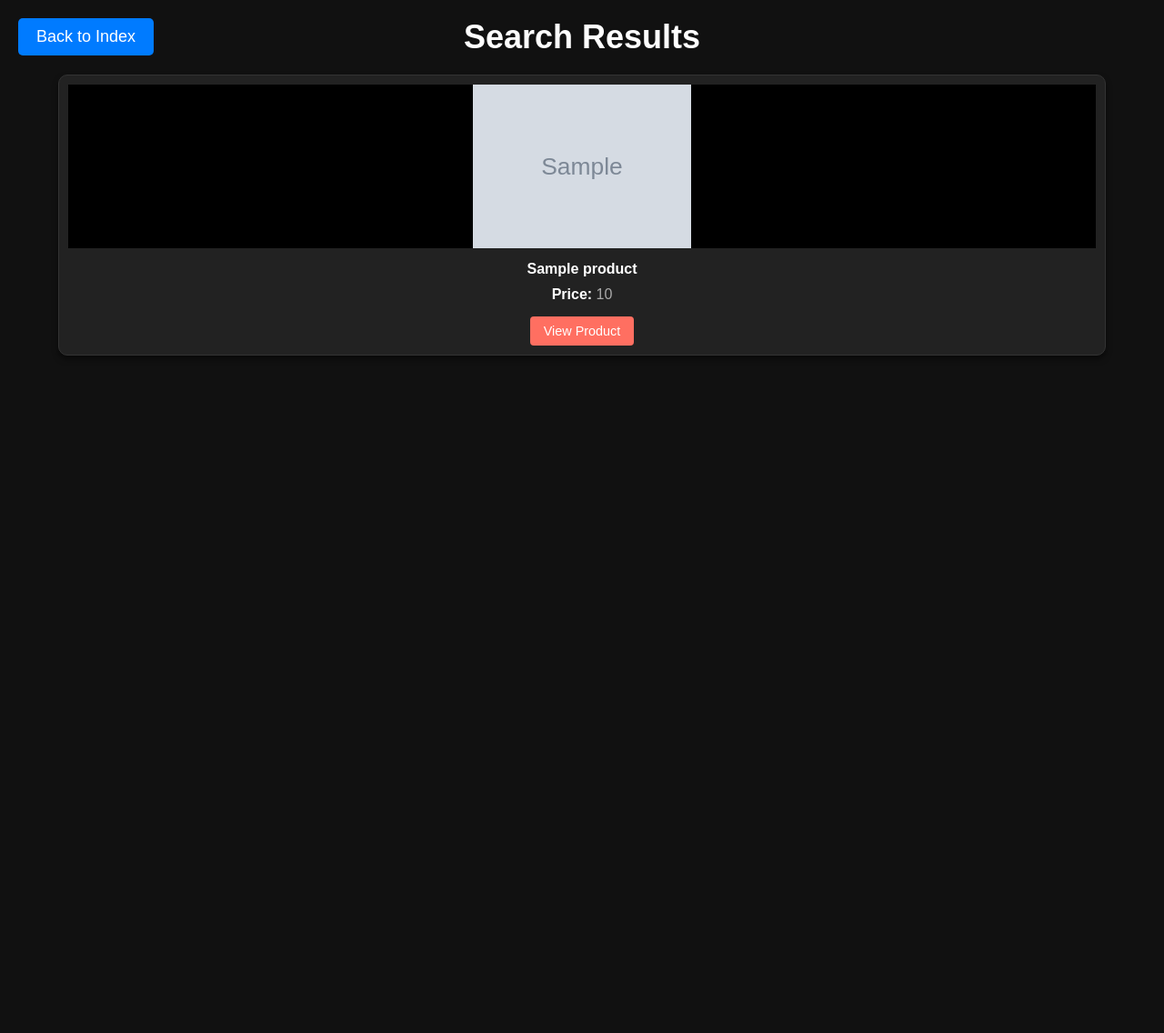
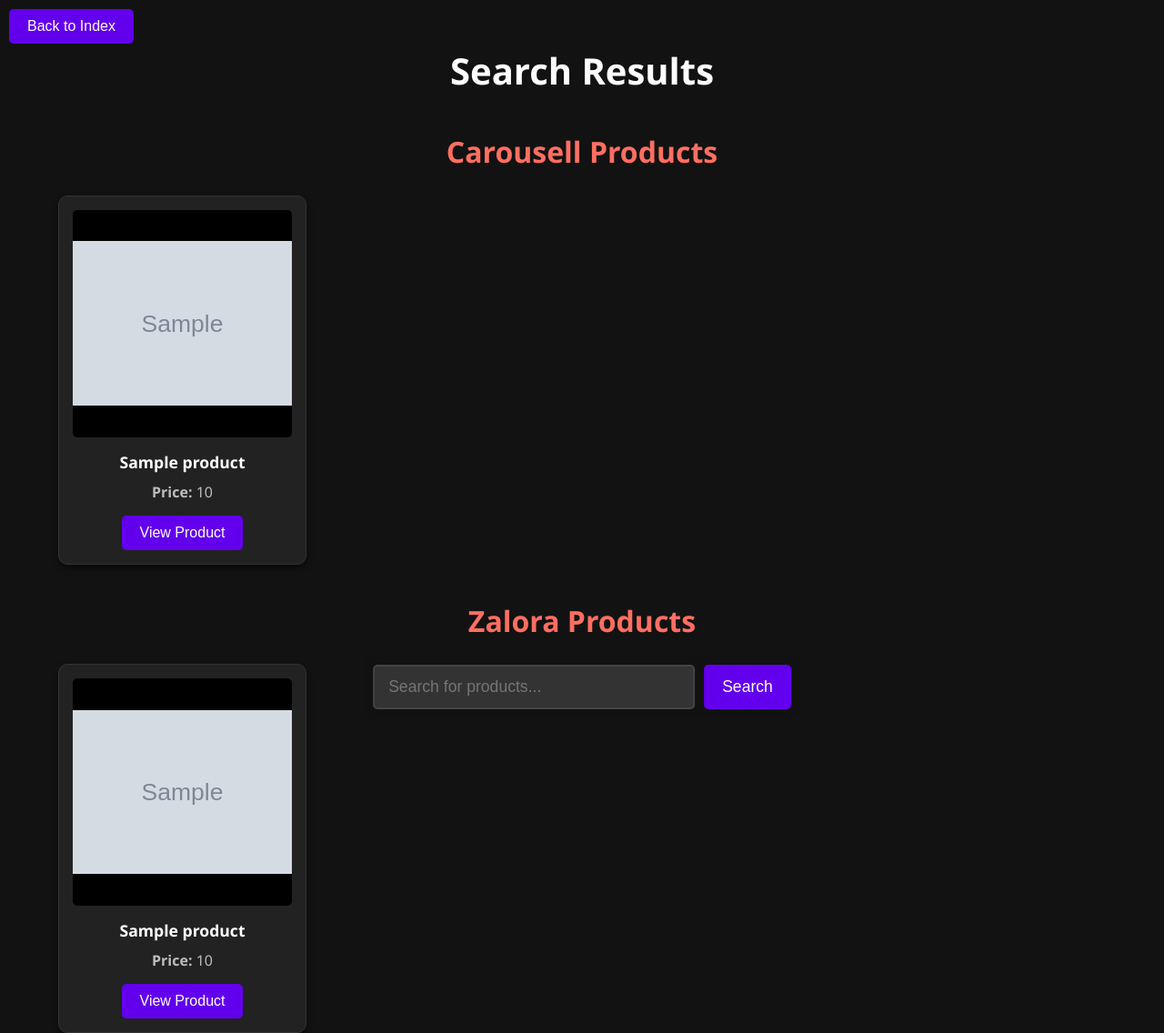
Before and after one commit to vinmeil/render-searchAI, a Flask app: template templates/products.html in a window 1280 px wide. Shown: the whole page at 91% size. Before the commit the page ends 391 px from the top, so only its background shows below. Run offline with Flask 3, Linux system fonts and the light colour scheme; the template is opened without the code that fills it: most values are stand-ins (such as "Sample title", 1, 10 or a date in 2020); grey boxes marked "Sample" are stand-in pictures.

Commit message:
changed UI

```diff
--- a/templates/products.html
+++ b/templates/products.html
@@ -3,105 +3,178 @@
 <head>
     <meta charset="UTF-8">
     <meta name="viewport" content="width=device-width, initial-scale=1.0">
-    <title>SearchAI Product Search</title>
-    <link rel="stylesheet" href="{{ url_for('static', filename='styles.css') }}">
+    <title>Product Search Results</title>
     <style>
         /* General Styles */
         body {
-            font-family: Arial, sans-serif;
-            background-color: #111;
-            color: #fff;
+            font-family: 'Segoe UI', Tahoma, Geneva, Verdana, sans-serif;
             margin: 0;
             padding: 0;
+            background-color: #121212;
+            color: #E0E0E0;
         }
+
+        .header {
+            position: fixed;
+            top: 10px;
+            left: 10px;
+            z-index: 1000;
+        }
+
+        .header .back-button button {
+            padding: 10px 20px;
+            font-size: 1rem;
+            background-color: #6200EE;
+            color: #fff;
+            border: none;
+            border-radius: 5px;
+            cursor: pointer;
+            transition: background-color 0.3s ease;
+        }
+
+        .header .back-button button:hover {
+            background-color: #3700B3;
+        }
+
         .container {
             width: 90%;
             margin: 0 auto;
-        }
-        h1 {
-            text-align: center;
-            margin: 20px 0;
-            color: #fff;
+            margin-top: 50px;
         }
 
-        /* Products Grid */
+        h1 {
+            color: #ffffff;
+            font-size: 2.5rem;
+            margin-bottom: 20px;
+            text-align: center;
+        }
+
+        .section-title {
+            margin-top: 40px;
+            font-size: 2rem;
+            color: #ff6f61;
+            text-align: center;
+        }
+
         .products-grid {
             display: grid;
-            grid-template-columns: repeat(auto-fit, minmax(250px, 1fr));
+            grid-template-columns: repeat(4, 1fr);
             gap: 20px;
         }
+
         .product-card {
             background-color: #222;
             border: 1px solid #333;
             border-radius: 10px;
-            padding: 10px;
+            padding: 15px;
             text-align: center;
             box-shadow: 0 4px 6px rgba(0, 0, 0, 0.5);
-            overflow: hidden;
         }
+
         .product-card img {
             width: 100%;
-            height: 180px;
+            height: 250px;
             object-fit: contain;
             background-color: #000;
+            border-radius: 5px;
         }
+
         .product-card h2 {
-            font-size: 1em;
+            font-size: 1.1rem;
             margin: 10px 0;
             color: #fff;
             overflow: hidden;
             text-overflow: ellipsis;
             white-space: nowrap;
         }
+
         .product-card p {
-            color: #aaa;
+            color: #BDBDBD;
             margin: 5px 0;
         }
-        .product-card strong {
-            color: #fff;
-        }
+
         .product-card a button {
             margin-top: 10px;
-            padding: 8px 15px;
-            font-size: 0.9em;
-            background-color: #ff6f61;
-            color: #fff;
-            border: none;
-            border-radius: 4px;
-            cursor: pointer;
-        }
-        .product-card a button:hover {
-            background-color: #e65c50;
-        }
-
-        /* Back to Index */
-        .back-button {
-            position: absolute;
-            top: 20px;
-            left: 20px;
-        }
-        .back-button button {
             padding: 10px 20px;
-            background-color: #007bff;
+            font-size: 1rem;
+            background-color: #6200EE;
             color: #fff;
             border: none;
             border-radius: 5px;
             cursor: pointer;
         }
+
+        .product-card a button:hover {
+            background-color: #3700B3;
+        }
+
+        .footer {
+            position: fixed;
+            bottom: 10px;
+            left: 50%;
+            transform: translateX(-50%);
+            background-color: rgba(18, 18, 18, 0.8);
+            padding: 10px;
+            border-radius: 10px;
+            z-index: 1000;
+        }
+
+        .footer form {
+            display: flex;
+            gap: 10px;
+        }
+
+        .footer input[type="text"] {
+            padding: 12px 15px;
+            font-size: 1.1rem;
+            width: 320px;
+            border: 2px solid #444;
+            border-radius: 5px;
+            background-color: #333;
+            color: #E0E0E0;
+            outline: none;
+            transition: border-color 0.3s ease;
+        }
+
+        .footer input[type="text"]:focus {
+            border-color: #6200EE;
+        }
+
+        .footer button {
+            padding: 12px 20px;
+            font-size: 1.1rem;
+            background-color: #6200EE;
+            color: #fff;
+            border: none;
+            border-radius: 5px;
+            cursor: pointer;
+            transition: background-color 0.3s ease;
+        }
+
+        .footer button:hover {
+            background-color: #3700B3;
+        }
     </style>
 </head>
 <body>
-    <div class="back-button">
-        <a href="/"><button>Back to Index</button></a>
+    <div class="header">
+        <div class="back-button">
+            <a href="/">
+                <button>Back to Index</button>
+            </a>
+        </div>
     </div>
+
     <div class="container">
         <h1>Search Results</h1>
+
+        <!-- Carousell Products -->
+        {% if products.Carousell %}
+        <h2 class="section-title">Carousell Products</h2>
         <div class="products-grid">
-            {% for product in products %}
+            {% for product in products.Carousell[:8] %}
             <div class="product-card">
-                <!-- Image with error handling for .jpg logic -->
-                <img src="{{ product.img_link }}"
-                     alt="Product Image">
+                <img src="{{ product.img_link }}" alt="Product Image" onerror="this.src='fallback.jpg';">
                 <h2>{{ product.name }}</h2>
                 <p><strong>Price:</strong> {{ product.price }}</p>
                 <a href="{{ product.product_link }}" target="_blank">
@@ -110,6 +183,31 @@
             </div>
             {% endfor %}
         </div>
+        {% endif %}
+
+        <!-- Zalora Products -->
+        {% if products.Zalora %}
+        <h2 class="section-title">Zalora Products</h2>
+        <div class="products-grid">
+            {% for product in products.Zalora[:8] %}
+            <div class="product-card">
+                <img src="{{ product.img_link }}" alt="Product Image" onerror="this.src='fallback.jpg';">
+                <h2>{{ product.name }}</h2>
+                <p><strong>Price:</strong> {{ product.price }}</p>
+                <a href="{{ product.product_link }}" target="_blank">
+                    <button>View Product</button>
+                </a>
+            </div>
+            {% endfor %}
+        </div>
+        {% endif %}
+    </div>
+
+    <div class="footer">
+        <form id="search-form" action="/search" method="POST">
+            <input type="text" name="query" placeholder="Search for products..." required>
+            <button type="submit">Search</button>
+        </form>
     </div>
 </body>
 </html>
```
Also changed, not shown: index.html (deleted, +0 -141 lines), products.html (deleted, +0 -134 lines), templates/index.html (+70 -21 lines).
